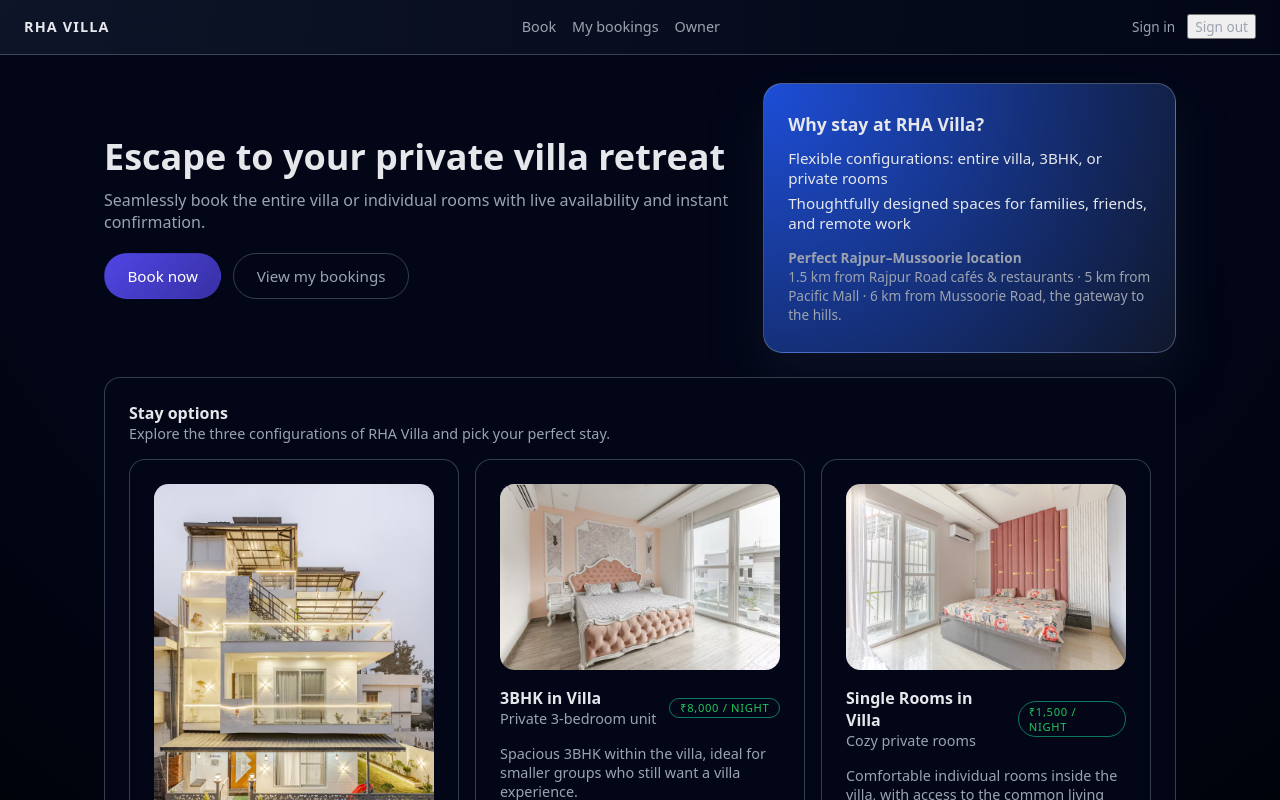
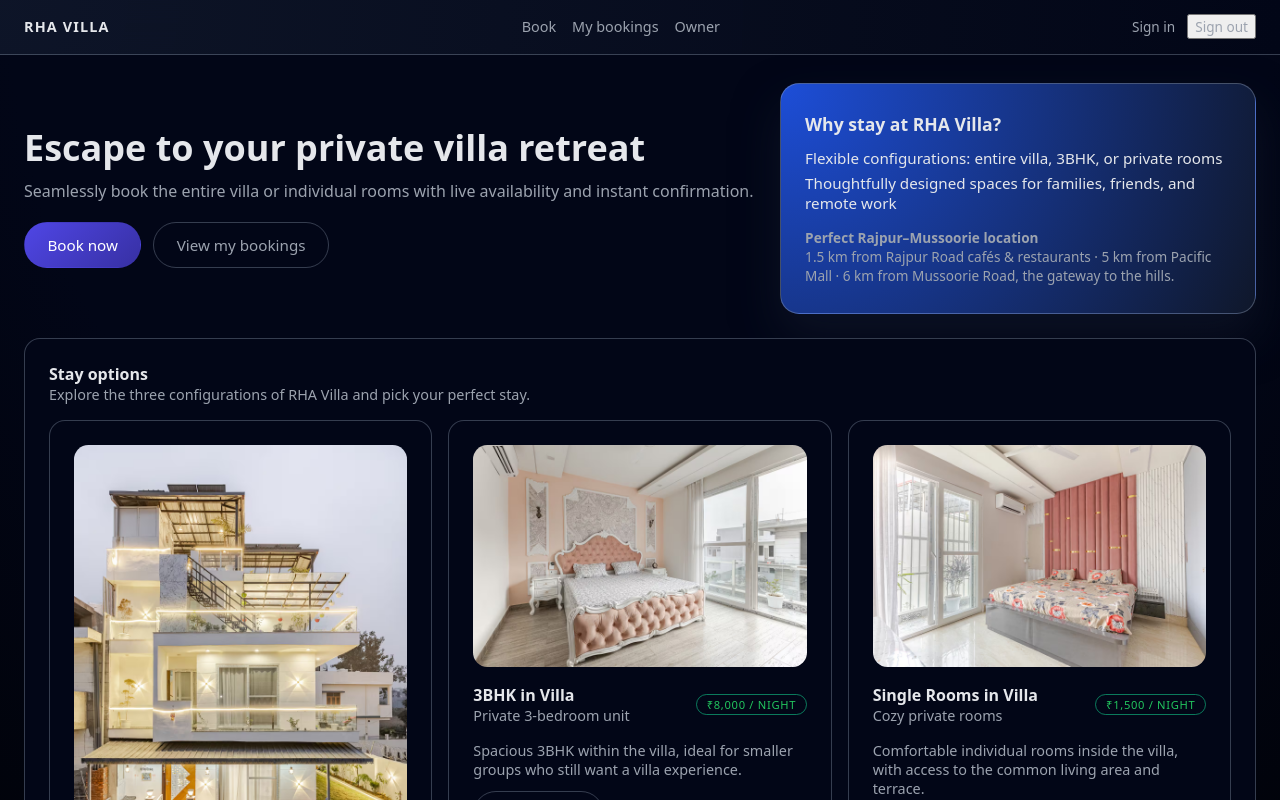
Before and after one commit to ambernegi/rha, a Next.js app: page / in a window 1280 px wide. Shown: the top 800 px of the page. Built offline with nearby package versions, Linux system fonts and the light colour scheme.

Commit message:
Update globals.css

```diff
--- a/src/app/globals.css
+++ b/src/app/globals.css
@@ -106,7 +106,7 @@ button {
 
 .app-main {
   flex: 1;
-  max-width: 1120px;
+  max-width: 1600px;
   margin: 0 auto;
   padding: 1.75rem 1.5rem 2.25rem;
 }
```
